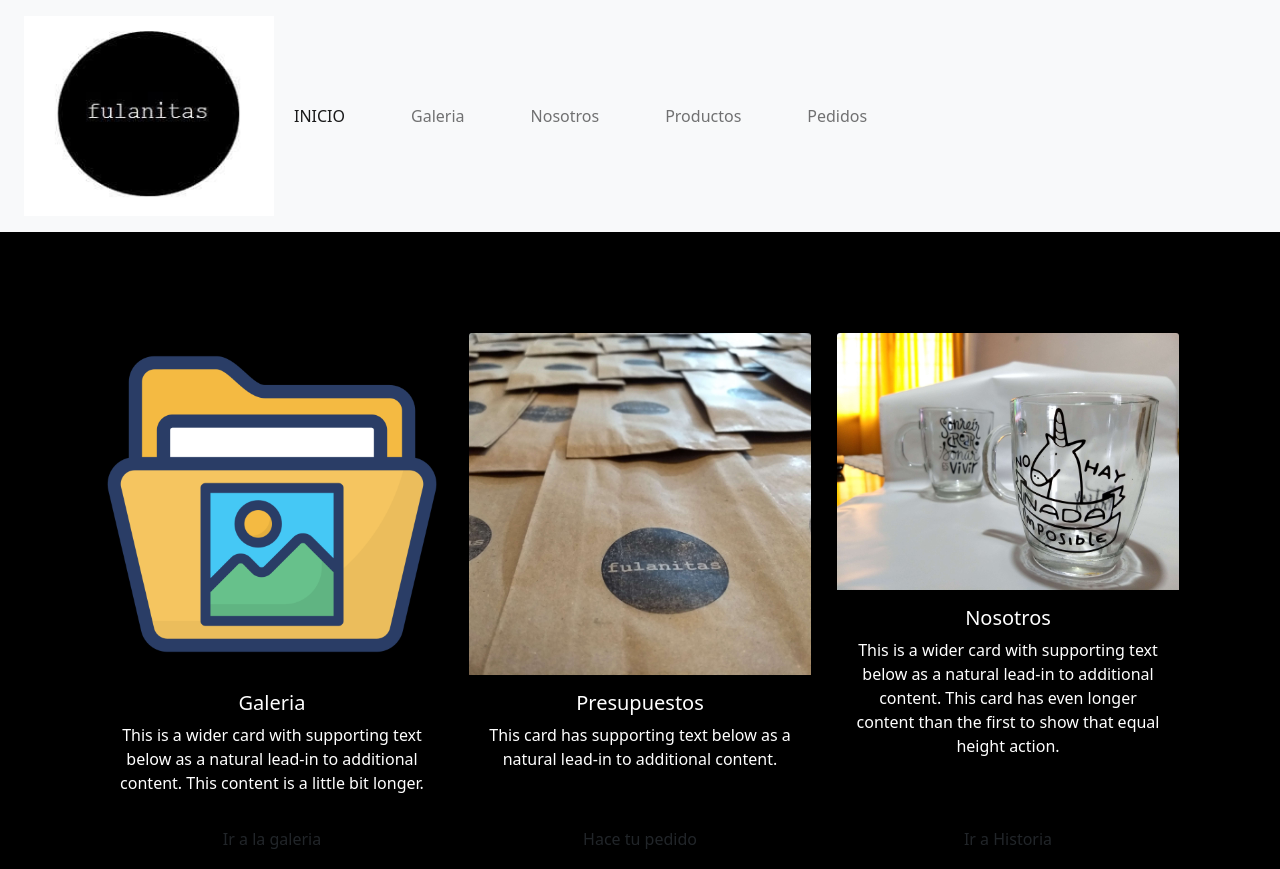
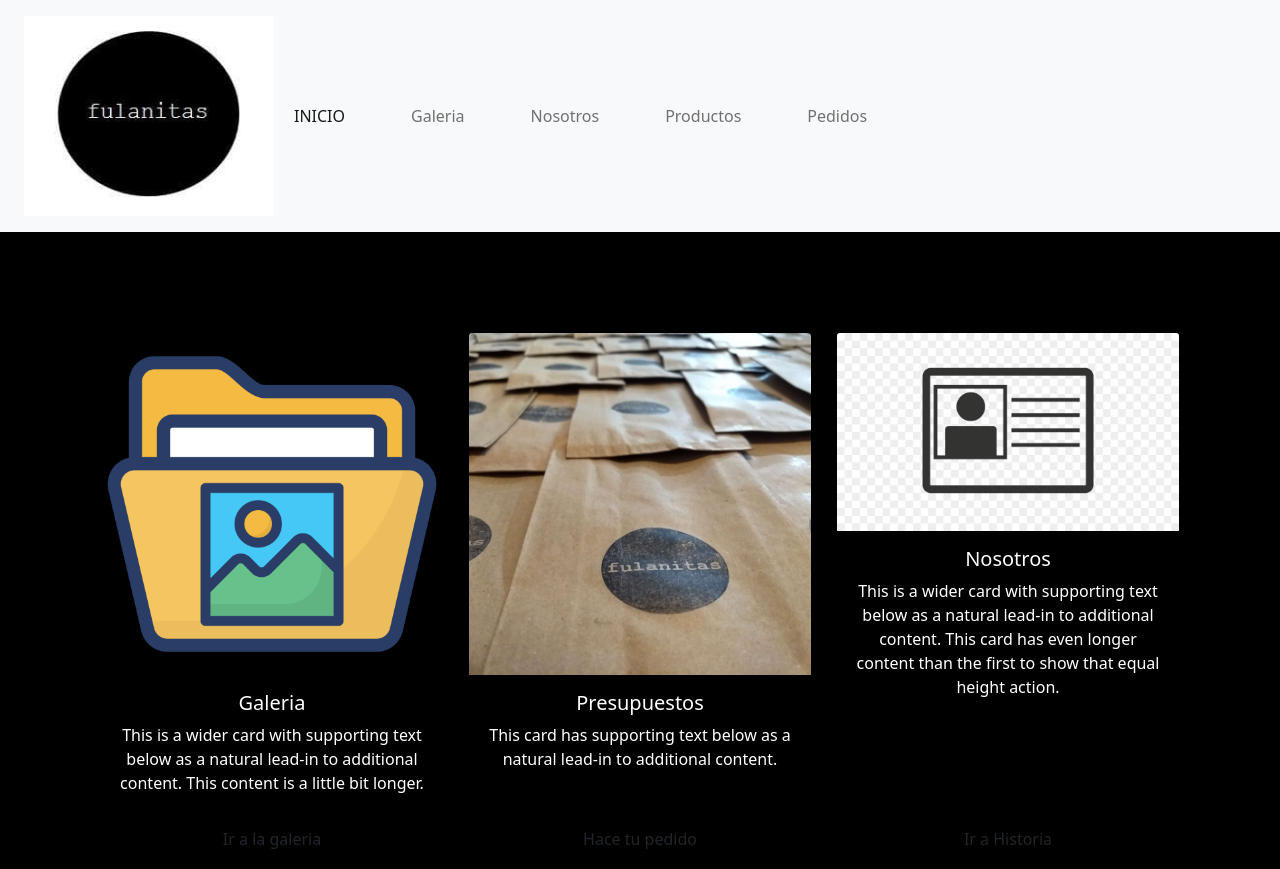
Before and after one commit to JeremiasDiaz1/repoproyectocoder, a website: page index.html in a window 1280 px wide. Shown: the top 869 px of the page. Drawn offline with nearby package versions, Linux system fonts and the light colour scheme.

Commit message:
arreglo index

```diff
--- a/index.html
+++ b/index.html
@@ -75,7 +75,7 @@
         </div>
         <div class="col">
           <div class="card h-100">
-            <img src="./assets/taza unicornio.jpg" class="card-img-top" alt="...">
+            <img src="./assets/nosotros.jpg" class="card-img-top" alt="...">
             <div class="card-body">
               <h5 class="card-title">Nosotros</h5>
               <p class="card-text">This is a wider card with supporting text below as a natural lead-in to additional content. This card has even longer content than the first to show that equal height action.</p>
```
